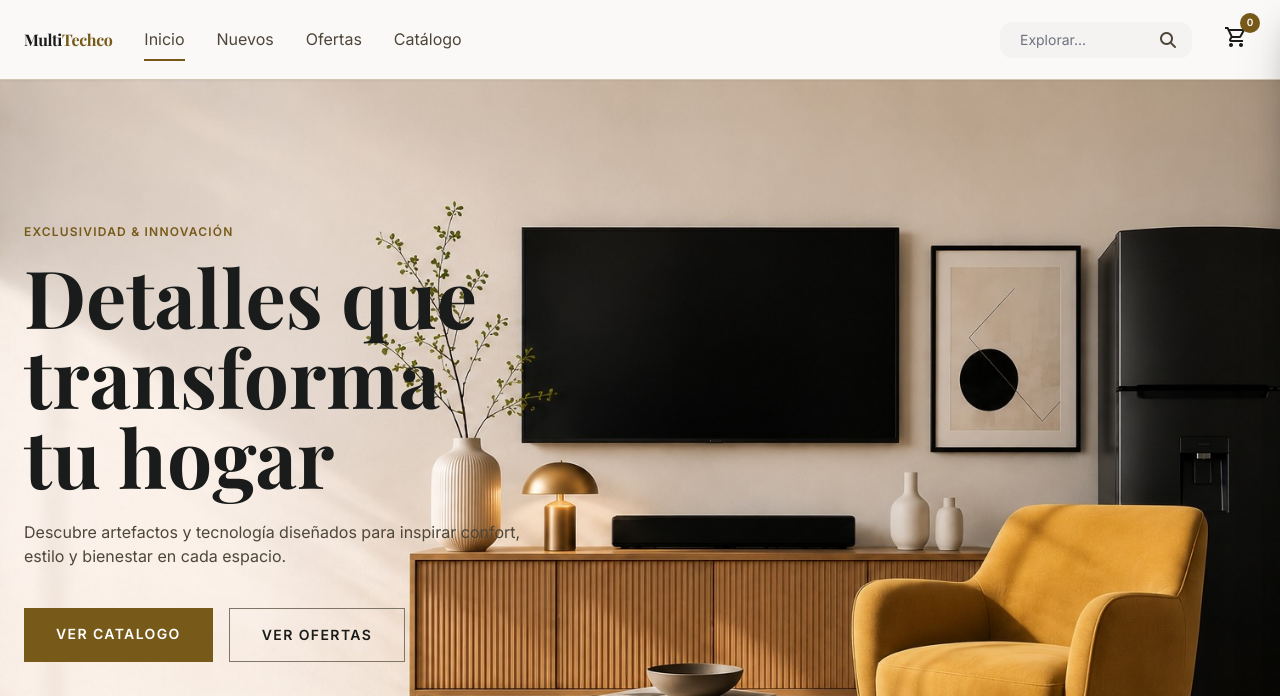
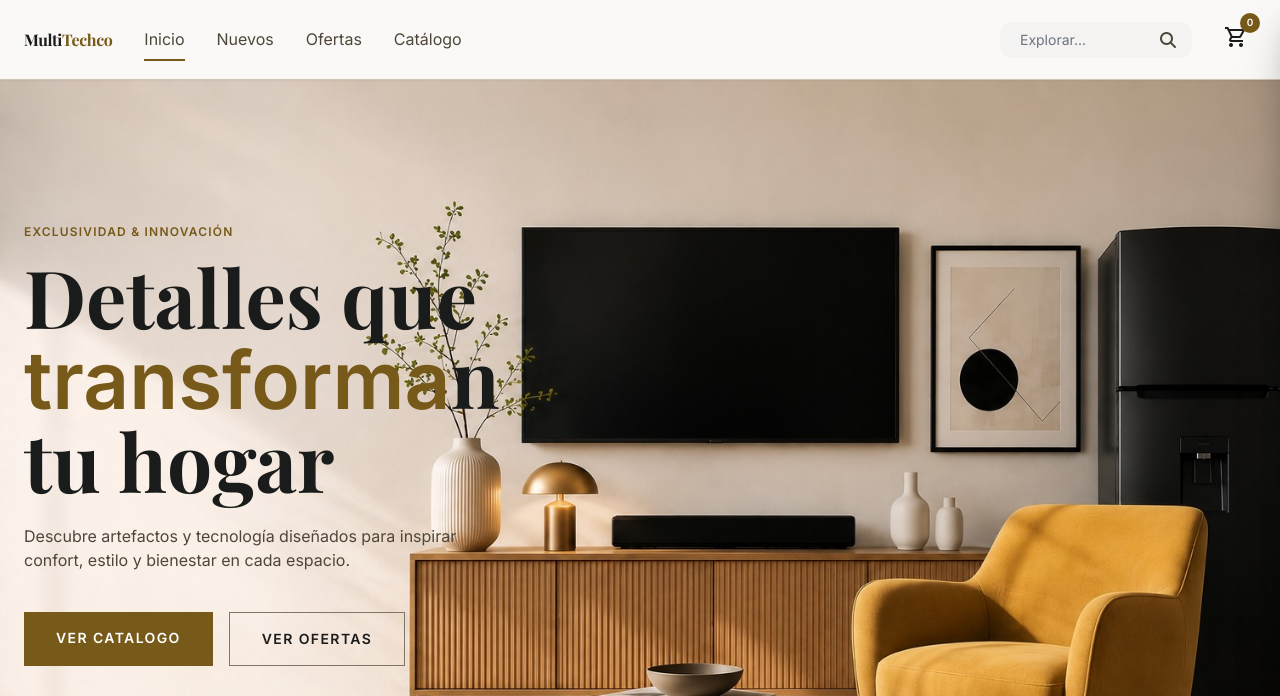
Before and after one commit to juanpis85/Multitech-pagina, a plain HTML site: page index.html in a window 1280 px wide. Shown: the top 696 px of the page. Drawn offline with nearby package versions, Linux system fonts and the light colour scheme; no server answers.

Commit message:
Style 'transforma' in gold primary + Inter font for contrast

```diff
--- a/index.html
+++ b/index.html
@@ -78,8 +78,8 @@
 <div class="relative h-full px-gutter flex flex-col justify-start pt-36 items-start">
 <div class="max-w-2xl hero-slide-in">
 <span class="uppercase tracking-widest text-primary font-semibold text-xs mb-4 block">Exclusividad &amp; Innovación</span>
-<h2 class="text-display-lg md:text-[80px] font-display font-bold leading-[1] mb-6 text-on-surface">Detalles que<br/>transforma<br/>tu hogar</h2>
-<p class="text-body-lg text-on-surface-variant mb-10 max-w-lg">Descubre artefactos y tecnología diseñados para inspirar confort, estilo y bienestar en cada espacio.</p>
+<h2 class="text-display-lg md:text-[80px] font-display font-bold leading-[1] mb-6 text-on-surface">Detalles que<br/><span class="font-body text-primary">transforma</span>n<br/>tu hogar</h2>
+<p class="text-body-lg text-on-surface-variant mb-10 max-w-lg">Descubre artefactos y tecnología diseñados para inspirar<br/> confort, estilo y bienestar en cada espacio.</p>
 <div class="flex gap-4">
 <a class="bg-primary text-white px-8 py-4 text-sm font-semibold uppercase tracking-widest hover:bg-on-primary-fixed-variant transition-soft" href="#" onclick="showPage('electro'); return false;">
 Ver catalogo
```
